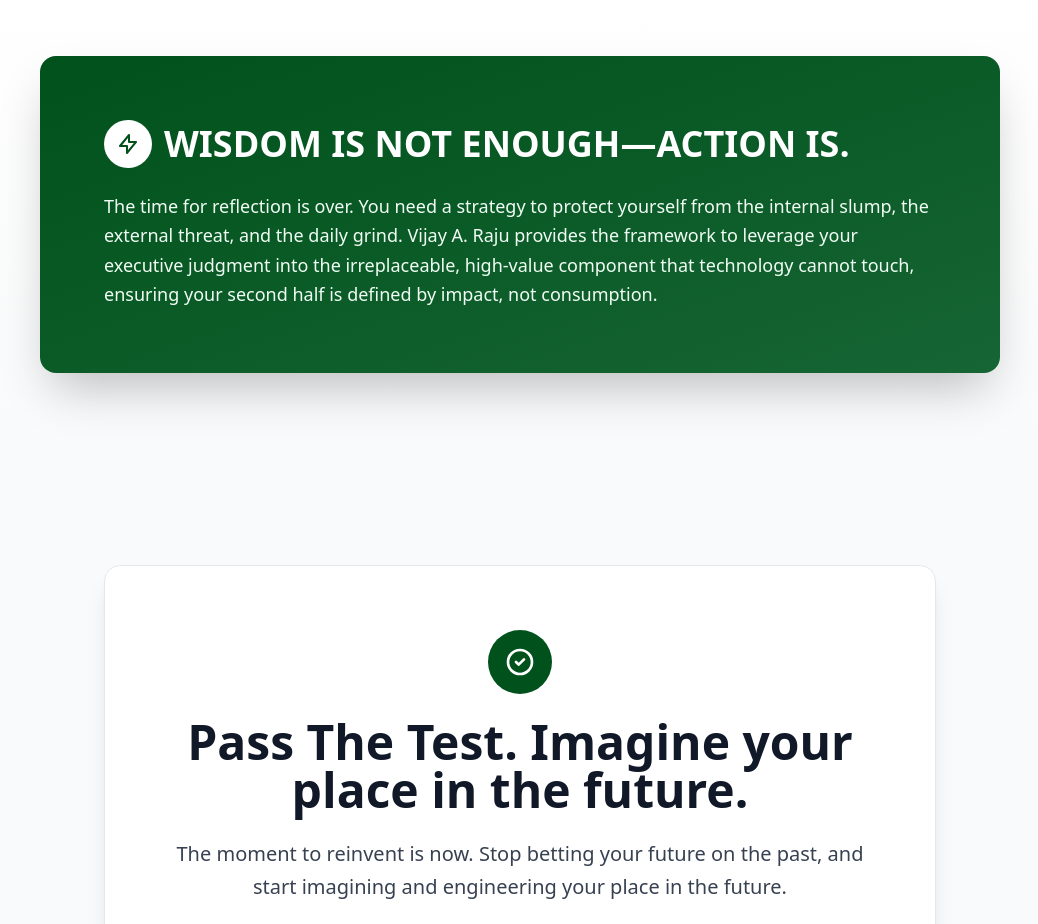
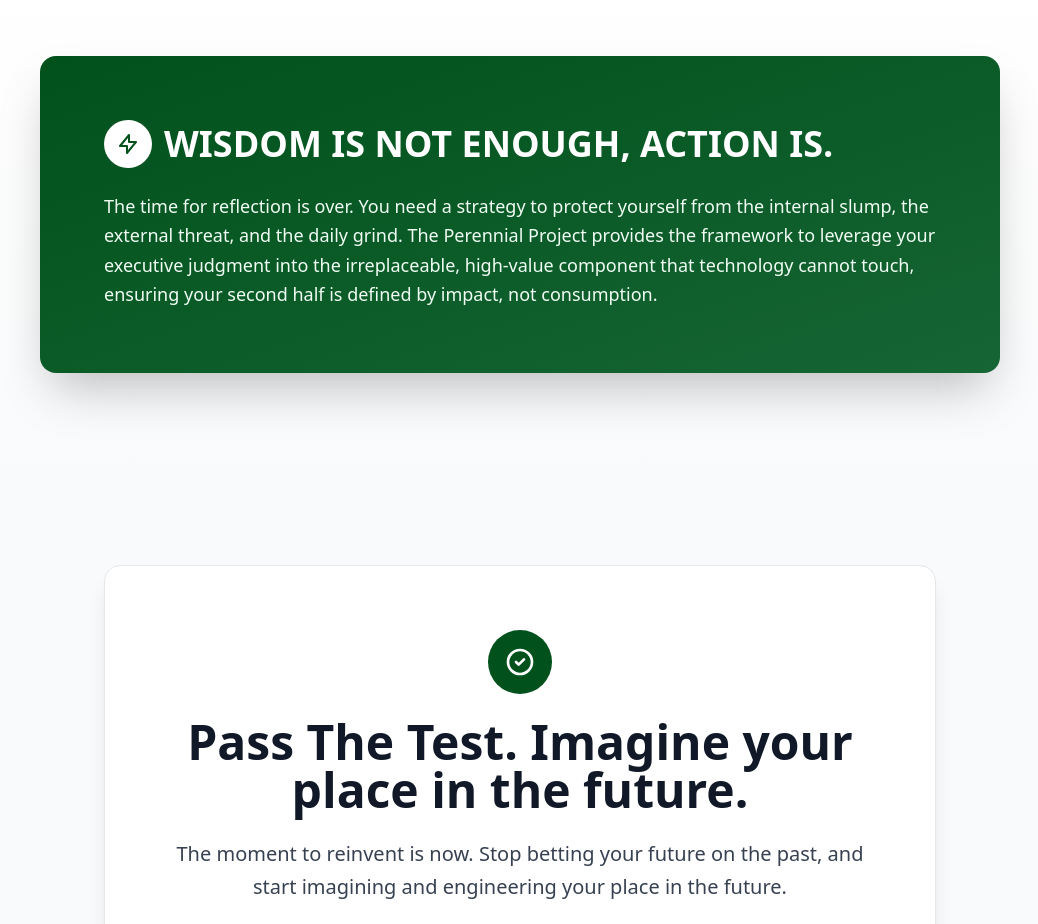
Before and after one commit to Wijay000/TPP, a Next.js app: page /why-reinvent in a window 1280 px wide. Shown: the part 1220-2144 px from the top of the page, without its empty margins (120-1158 px from the left). Built offline with nearby package versions, Linux system fonts and the light colour scheme; no server answers.

Commit message:
Update Section 3: change em dash to comma in heading and replace 'Vijay A. Raju' with 'The Perennial Project'

```diff
--- a/pages/why-reinvent.js
+++ b/pages/why-reinvent.js
@@ -59,13 +59,13 @@
                   </svg>
                 </div>
                 <h2 className="text-3xl sm:text-4xl font-bold text-white">
-                  WISDOM IS NOT ENOUGH—ACTION IS.
+                  WISDOM IS NOT ENOUGH, ACTION IS.
                 </h2>
               </div>
 
               <div className="space-y-6 text-lg text-white leading-relaxed">
                 <p className="text-green-50">
-                  The time for reflection is over. You need a strategy to protect yourself from the internal slump, the external threat, and the daily grind. Vijay A. Raju provides the framework to leverage your executive judgment into the irreplaceable, high-value component that technology cannot touch, ensuring your second half is defined by impact, not consumption.
+                  The time for reflection is over. You need a strategy to protect yourself from the internal slump, the external threat, and the daily grind. The Perennial Project provides the framework to leverage your executive judgment into the irreplaceable, high-value component that technology cannot touch, ensuring your second half is defined by impact, not consumption.
                 </p>
               </div>
             </div>
```
